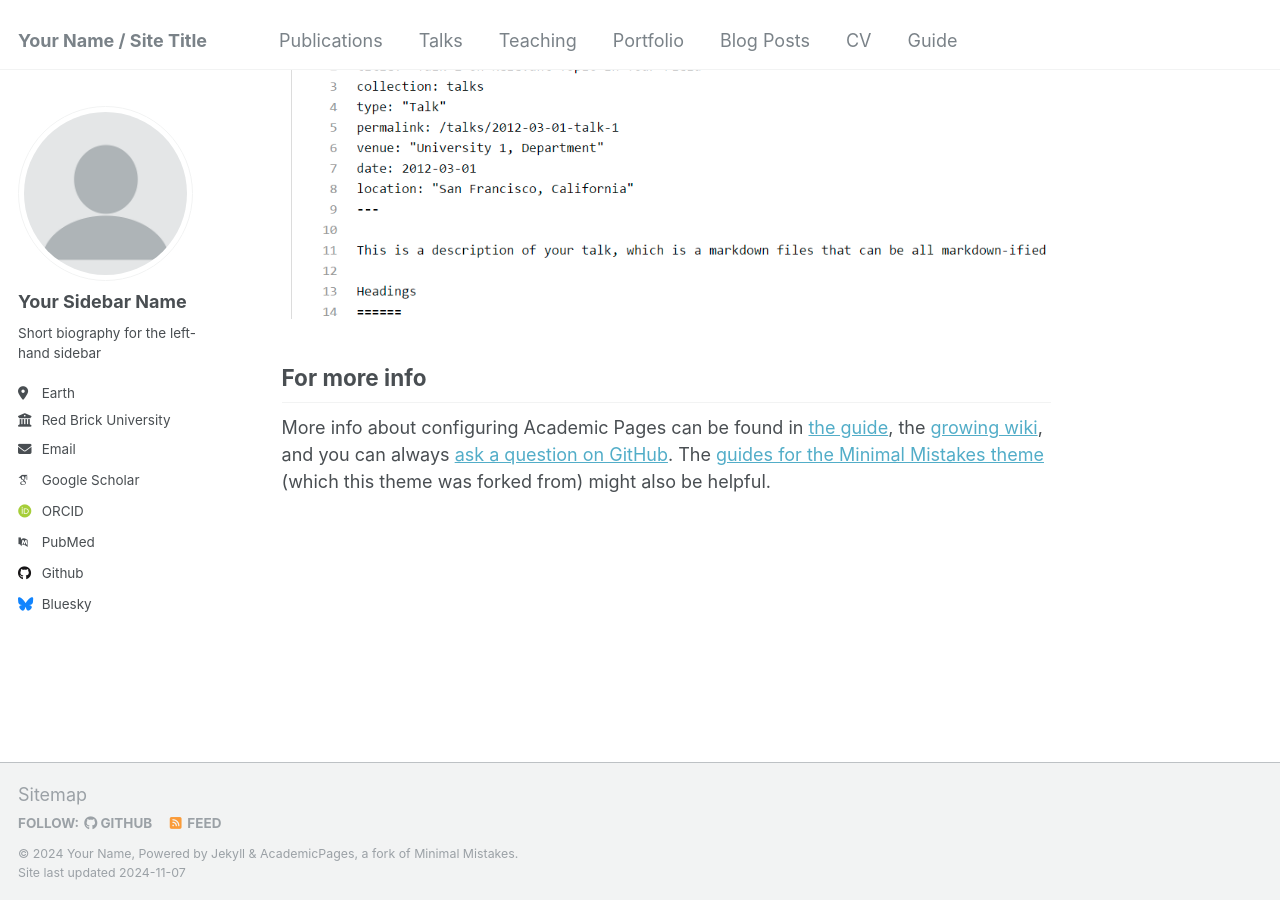
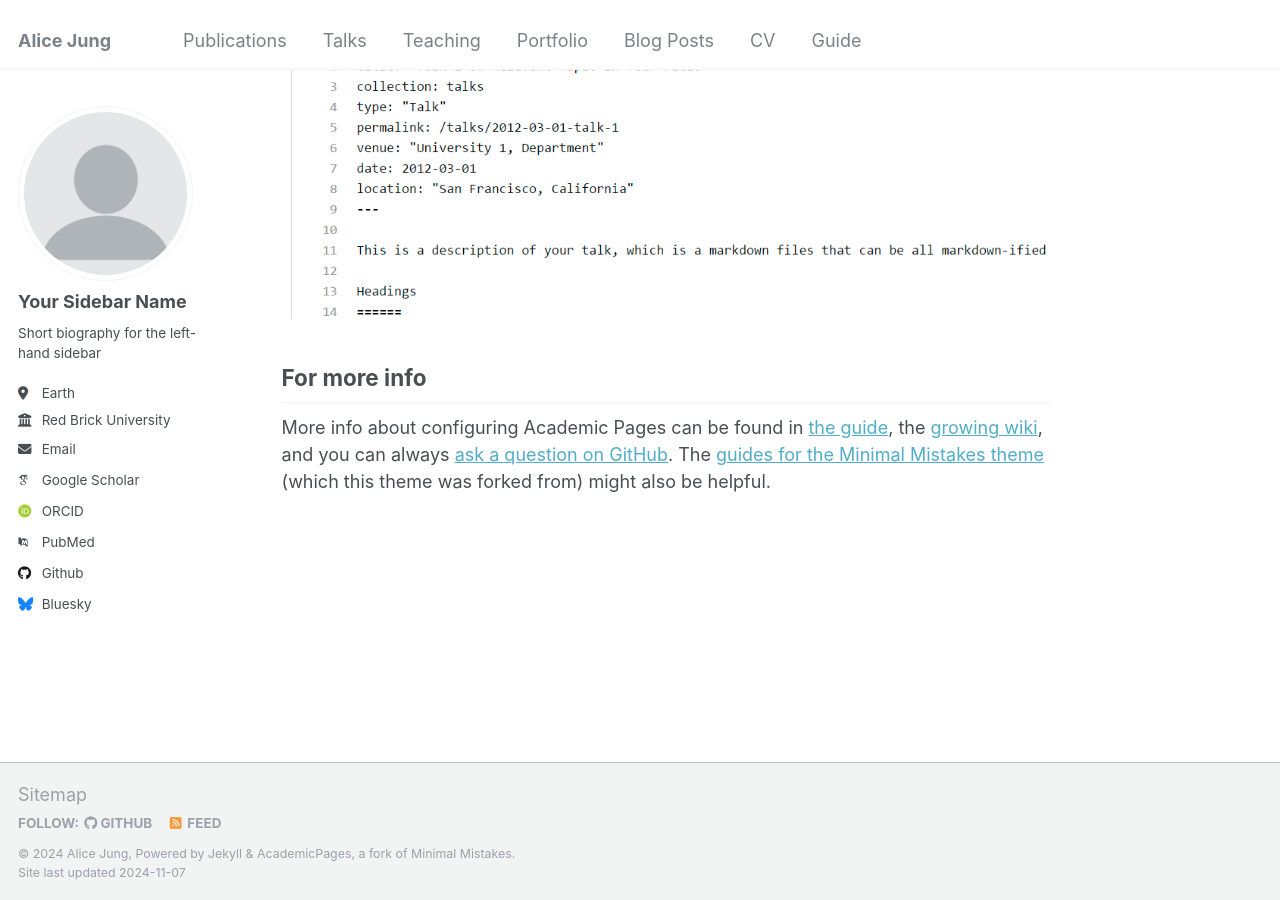
Before and after one commit to alicehjjung/alicehjjung.github.io, a Jekyll site: the page built from _pages/about.md, in a window 1280 px wide and 900 px high, scrolled down 2643 px. Built offline with Jekyll 4.4.1, drawn with Linux system fonts in a browser that asks for light colours; some web fonts are replaced.

Commit message:
Update _config.yml

```diff
--- a/_config.yml
+++ b/_config.yml
@@ -8,13 +8,13 @@
 
 # Basic Site Settings
 locale                   : "en-US"
-title                    : "Your Name / Site Title"
+title                    : "Alice Jung"
 title_separator          : "-"
-name                     : &name "Your Name"
+name                     : &name "Alice Jung"
 description              : &description "personal description"
-url                      : https://academicpages.github.io # the base hostname & protocol for your site e.g. "https://mmistakes.github.io"
+url                      : https://alicehjjung.github.io # the base hostname & protocol for your site e.g. "https://mmistakes.github.io"
 baseurl                  : "" # the subpath of your site, e.g. "/blog"
-repository               : "academicpages/academicpages.github.io"
+repository               : "alicehjjung/alicehjjung.github.io"
 
 # Site Author - The following control what appear as part of the author content on the side bar.
 #               If a field is blank the icon and link will not appear, otherwise it will be shown.
```
